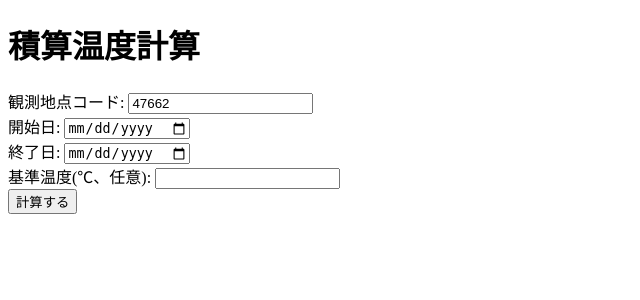
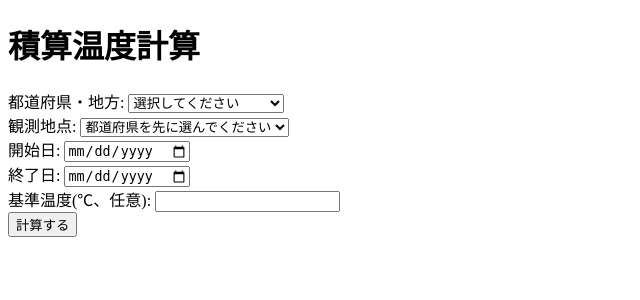
Before and after one commit to hoge0101/sekisan-ondo, a Flask app: page / in a window 1280 px wide. Shown: the top 300 px of the page, without its empty margins (0-640 px from the left). Run offline with Flask 3, Linux system fonts and the light colour scheme.

Commit message:
都道府県・観測地点をプルダウン選択できるようにした

```diff
--- a/app.py
+++ b/app.py
@@ -2,8 +2,13 @@ from flask import Flask, render_template, request
 import requests
 from bs4 import BeautifulSoup
 from datetime import date, timedelta
+import json
 
 app = Flask(__name__)
+
+# 起動時に観測地点一覧を読み込んでおく
+with open("stations.json", "r", encoding="utf-8") as f:
+    STATIONS = json.load(f)
 
 
 def get_monthly_data(area_code, year, month):
@@ -62,7 +67,7 @@ def index():
 
         result = get_cumulative_temperature(area_code, start_date, end_date, base_temp)
 
-    return render_template("index.html", result=result)
+    return render_template("index.html", result=result, stations=STATIONS)
 
 
 if __name__ == "__main__":
--- a/templates/index.html
+++ b/templates/index.html
@@ -7,7 +7,21 @@
 <body>
     <h1>積算温度計算</h1>
     <form method="POST">
-        <label>観測地点コード: <input type="text" name="area_code" value="47662" required></label><br>
+        <label>都道府県・地方:
+            <select id="prefecture-select">
+                <option value="">選択してください</option>
+                {% for prec_no, pref in stations.items() %}
+                    <option value="{{ prec_no }}">{{ pref.name }}</option>
+                {% endfor %}
+            </select>
+        </label><br>
+
+        <label>観測地点:
+            <select id="station-select" name="area_code" required>
+                <option value="">都道府県を先に選んでください</option>
+            </select>
+        </label><br>
+
         <label>開始日: <input type="date" name="start_date" required></label><br>
         <label>終了日: <input type="date" name="end_date" required></label><br>
         <label>基準温度(℃、任意): <input type="number" name="base_temp" step="0.1"></label><br>
@@ -17,5 +31,31 @@
     {% if result is not none %}
         <h2>積算温度: {{ result }} ℃</h2>
     {% endif %}
+
+    <script>
+        // Python側のstationsデータを、JavaScriptでも使えるようにする
+        const stationsData = {{ stations | tojson }};
+
+        const prefectureSelect = document.getElementById("prefecture-select");
+        const stationSelect = document.getElementById("station-select");
+
+        prefectureSelect.addEventListener("change", function() {
+            const precNo = this.value;
+            stationSelect.innerHTML = "";  // 一旦空にする
+
+            if (!precNo) {
+                stationSelect.innerHTML = '<option value="">都道府県を先に選んでください</option>';
+                return;
+            }
+
+            const stations = stationsData[precNo].stations;
+            stations.forEach(function(station) {
+                const option = document.createElement("option");
+                option.value = station.block_no;
+                option.textContent = station.name;
+                stationSelect.appendChild(option);
+            });
+        });
+    </script>
 </body>
 </html>
```
